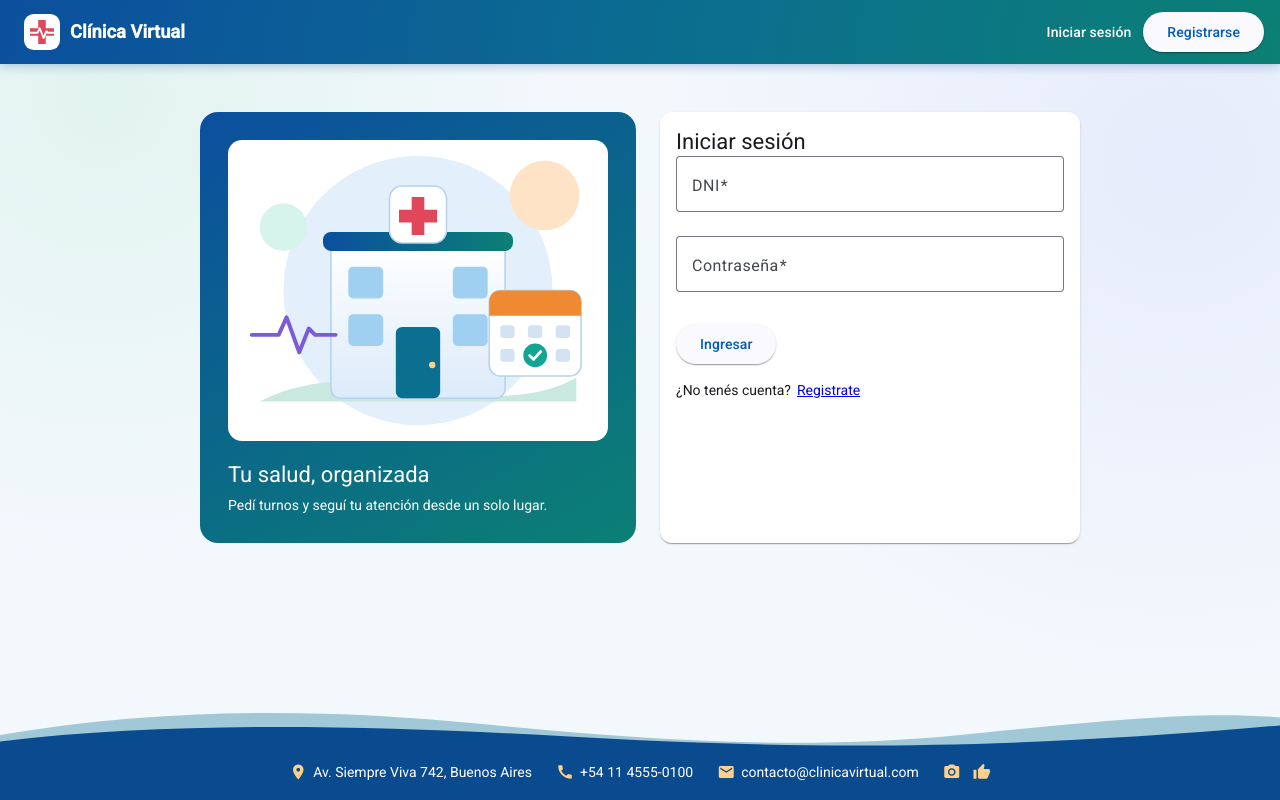
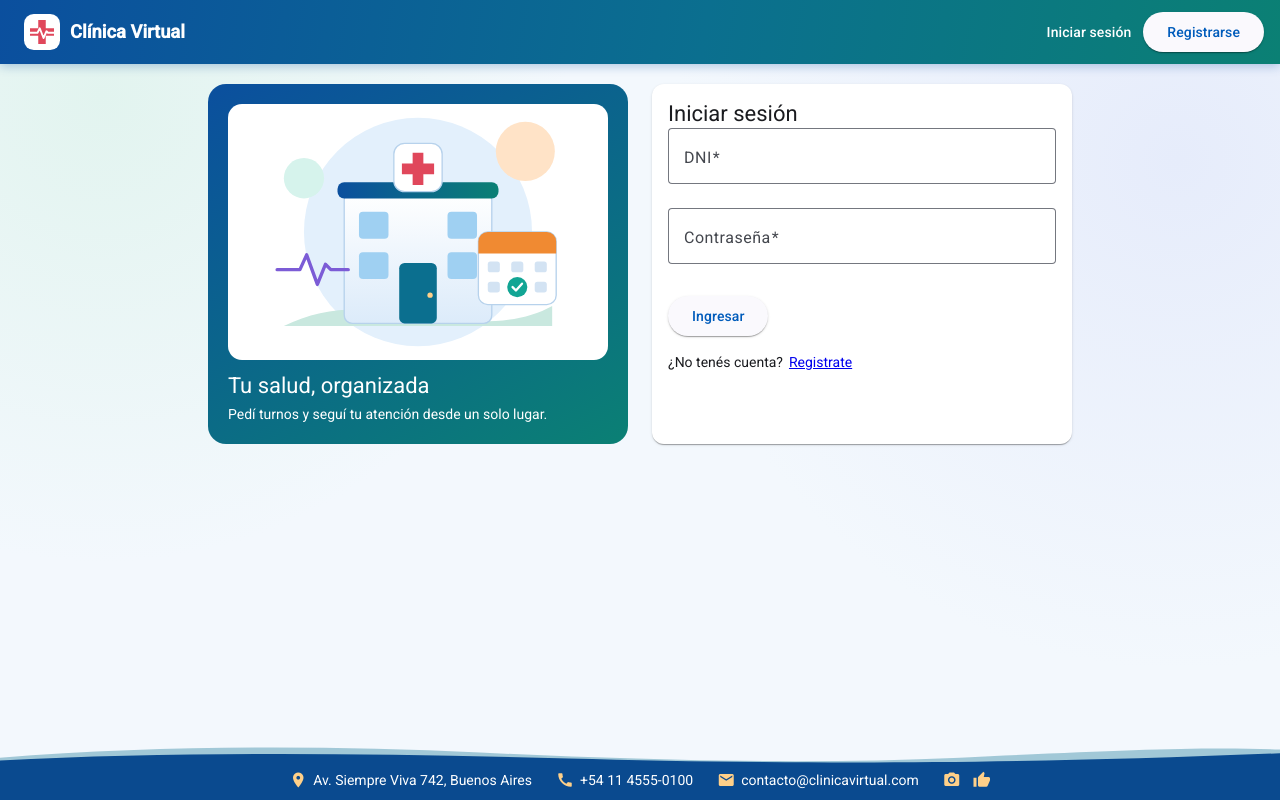
Before and after one commit to Yuima98/SdG-Turnos-Medicos-frontend-Canello-DiPasquale, an Angular app: page /login in a window 1280 px wide. Built offline with nearby package versions, Linux system fonts and the light colour scheme.

Commit message:
Compactar pantallas para evitar el scroll vertical cuando el contenido entra

```diff
--- a/src/app/features/auth/login/login.scss
+++ b/src/app/features/auth/login/login.scss
@@ -3,7 +3,7 @@
   justify-content: center;
   align-items: stretch;
   gap: 24px;
-  padding: 48px 24px;
+  padding: 20px 24px;
 }
 
 .auth-card {
--- a/src/app/features/auth/registro/registro.scss
+++ b/src/app/features/auth/registro/registro.scss
@@ -3,12 +3,12 @@
   justify-content: center;
   align-items: stretch;
   gap: 24px;
-  padding: 48px 24px;
+  padding: 20px 24px;
 }
 
 .auth-card {
   width: 100%;
-  max-width: 480px;
+  max-width: 520px;
 }
 
 .auth-footer {
--- a/src/app/features/turnos/nuevo-turno/nuevo-turno.scss
+++ b/src/app/features/turnos/nuevo-turno/nuevo-turno.scss
@@ -1,3 +1,7 @@
+:host {
+  --mat-stepper-header-height: 52px;
+}
+
 .campo {
   width: 320px;
   margin-top: 8px;
--- a/src/app/shared/components/footer/footer.scss
+++ b/src/app/shared/components/footer/footer.scss
@@ -5,7 +5,7 @@
 .footer-ola {
   display: block;
   width: 100%;
-  height: 48px;
+  height: 22px;
   margin-bottom: -1px;
 }
 
@@ -15,7 +15,7 @@
   align-items: center;
   justify-content: center;
   gap: 24px;
-  padding: 12px 24px 18px;
+  padding: 6px 24px 10px;
   background-color: #0a4a8f;
   color: #ffffff;
   font-size: 0.875rem;
--- a/src/app/shared/components/paciente-form/paciente-form.html
+++ b/src/app/shared/components/paciente-form/paciente-form.html
@@ -39,6 +39,7 @@
     </mat-form-field>
   </div>
 
+  <div class="paciente-form-fila">
     <mat-form-field appearance="outline">
       <mat-label>Email</mat-label>
       <input matInput type="email" formControlName="email" autocomplete="email" maxlength="30" />
@@ -58,7 +59,9 @@
         <mat-error>Debe tener al menos 6 caracteres.</mat-error>
       }
     </mat-form-field>
+  </div>
 
+  <div class="paciente-form-fila">
     <mat-form-field appearance="outline">
       <mat-label>Fecha de nacimiento</mat-label>
       <input
@@ -88,6 +91,7 @@
         <mat-error>Seleccioná una cobertura.</mat-error>
       }
     </mat-form-field>
+  </div>
 
   <button mat-raised-button color="primary" type="submit" [disabled]="enviando()">
     @if (enviando()) {
--- a/src/app/shared/components/panel-acceso/panel-acceso.ts
+++ b/src/app/shared/components/panel-acceso/panel-acceso.ts
@@ -14,7 +14,7 @@ import { Component, input } from '@angular/core';
       flex-direction: column;
       justify-content: center;
       width: 380px;
-      padding: 28px;
+      padding: 20px;
       border-radius: 18px;
       background: linear-gradient(150deg, #0b4f9e, #0b8074);
       color: #ffffff;
@@ -22,13 +22,14 @@ import { Component, input } from '@angular/core';
 
     img {
       width: 100%;
-      height: auto;
+      max-height: 32vh;
+      object-fit: contain;
       border-radius: 14px;
       background: #ffffff;
     }
 
     h2 {
-      margin: 20px 0 6px;
+      margin: 12px 0 4px;
       font: var(--mat-sys-title-large);
     }
 
```
Lines whose indentation alone changed are shown as unchanged.
